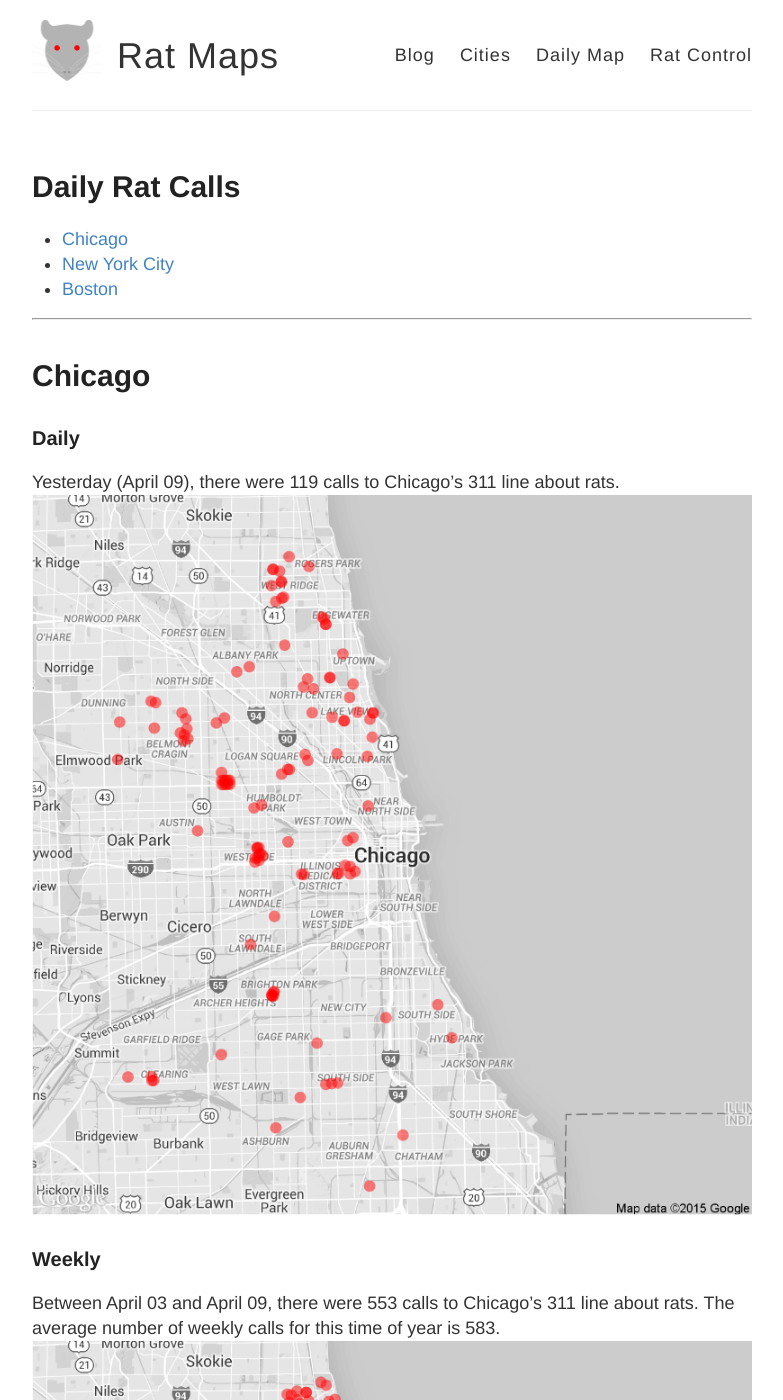
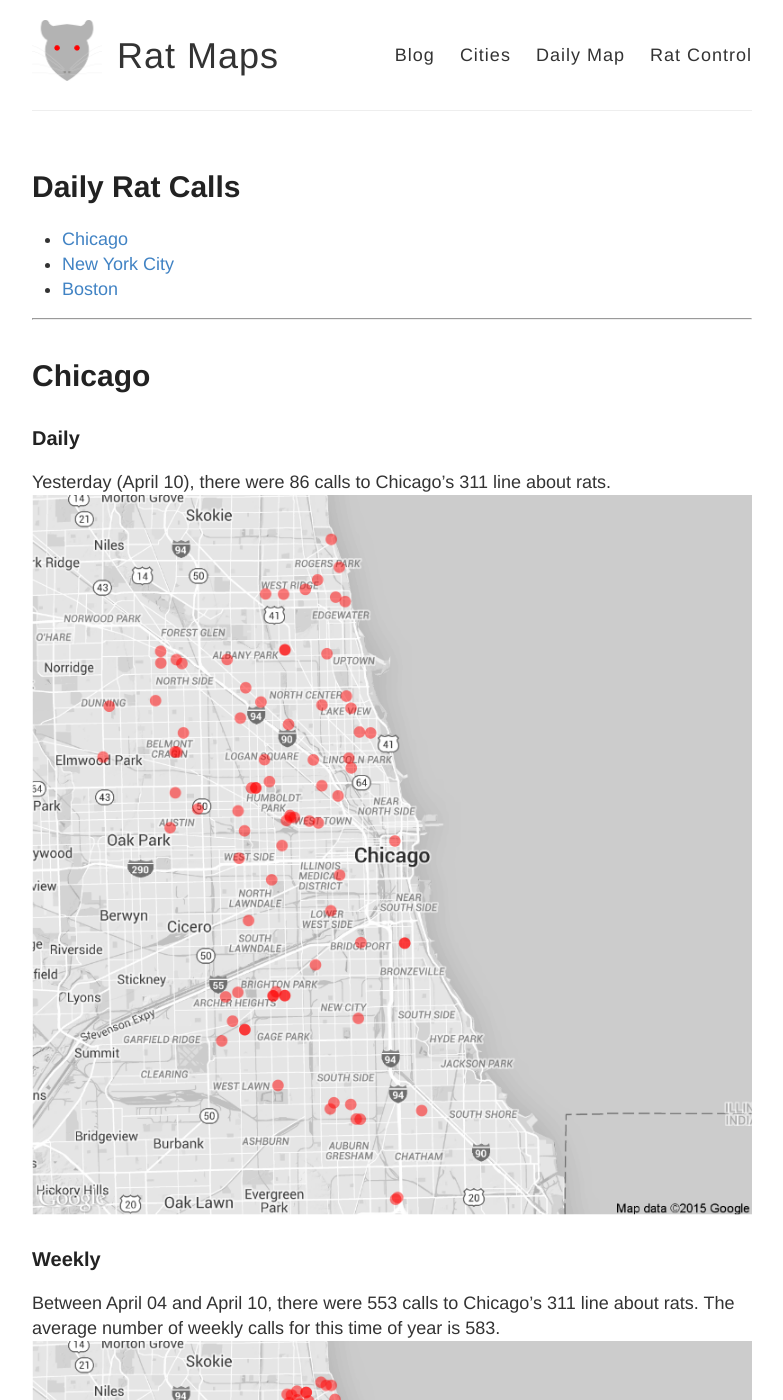
Before and after one commit to DanielHadley/ratmaps, a Jekyll site: the page built from daily.md, in a window 1280 px wide and 1400 px high. Shown: the whole window, without its empty margins (248-1031 px from the left). Built offline with Jekyll 4.4.1, drawn with Linux system fonts in a browser that asks for light colours; comment, search, counter and statistics services are not loaded; some of the changed text lies outside the part shown.

Commit message:
Daily Maps

```diff
--- a/daily.md
+++ b/daily.md
@@ -15,22 +15,22 @@ tags: Chicago NYC weekly daily rats
 
 ### Daily
 
-Yesterday (April 09), there were 119 calls to Chicago's 311 line about rats.
+Yesterday (April 10), there were 86 calls to Chicago's 311 line about rats.
 ![Chicago rat calls to 311 weekly map]({{ site.cityimages }}/daily/Chicago_Rat_Map_Daily.png)
 
 ### Weekly
-Between April 03 and April 09, there were 553 calls to Chicago's 311 line about rats. The average number of weekly calls for this time of year is 583.
+Between April 04 and April 10, there were 553 calls to Chicago's 311 line about rats. The average number of weekly calls for this time of year is 583.
 ![Chicago rat calls to 311 weekly map]({{ site.cityimages }}/daily/Chicago_Rat_Map_Weekly.png)
 ***
 # New York City <a id="nyc"><a>
 
 ### Daily
 
-Yesterday (April 09), there were 11 calls to New York City's 311 line about rats.
+Yesterday (April 10), there were 7 calls to New York City's 311 line about rats.
 ![NYC rat calls to 311 weekly map]({{ site.cityimages }}/daily/NYC_Rat_Map_Daily.png)
 
 ### Weekly
-Between April 03 and April 09, there were 250 calls to New York City's 311 line about rats. The average number of weekly calls for this time of year is 208.
+Between April 04 and April 10, there were 257 calls to New York City's 311 line about rats. The average number of weekly calls for this time of year is 208.
 ![NYC rat calls to 311 weekly map]({{ site.cityimages }}/daily/NYC_Rat_Map_Weekly.png)
 
 Each red dot represents one call about a rat seen in that location. The dots are transparent, so multiple calls from one location will be seen as a solid dot. The usual caveats apply: more calls do not necessarily mean that there are more rats in that location than other parts of the city. A cluster of dots could indicate that one resident is unusually vocal about rodents in his or her neighborhood. Also, more densely populated neighborhoods tend to make more calls to 311.
```
Also changed, not shown: images/pages/daily/Chicago_Rat_Map_Daily.png, images/pages/daily/Chicago_Rat_Map_Weekly.png, images/pages/daily/NYC_Rat_Map_Daily.png, images/pages/daily/NYC_Rat_Map_Weekly.png.
